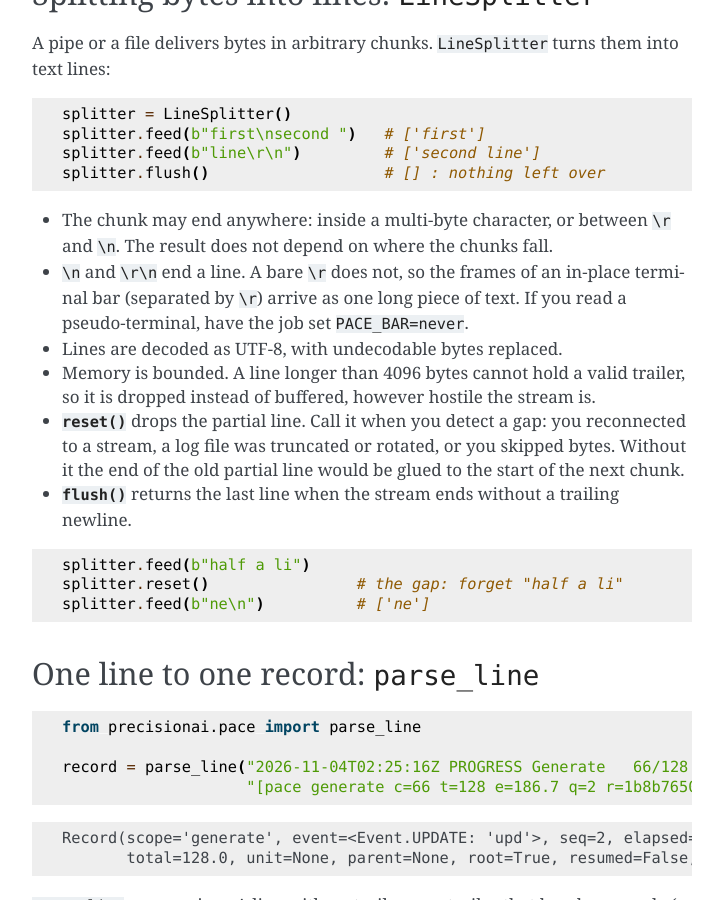
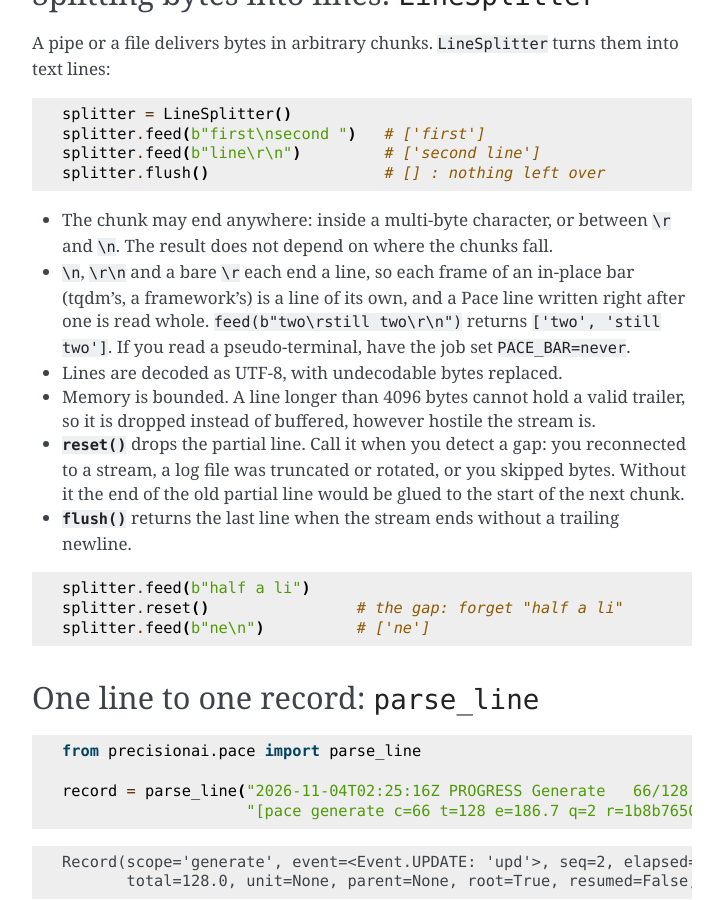
Before and after one commit to Precision-AI-Inc/pace, a Sphinx documentation site: the page built from docs/reading-output.md, in a window 1280 px wide and 900 px high, scrolled down 1658 px. Shown: the whole window, without its empty margins (388-1111 px from the left). Built offline with Sphinx 7.4.7, drawn with Linux system fonts in a browser that asks for light colours.

Commit message:
Pin the carriage-return edge cases and fix the user guide
docs/reading-output.md still said a bare \r does not end a line. The changelog called the change conformance to a spec that only now says it. Two branches of the new logic (an empty chunk between \r and \n, and \r followed by another byte) had no test that failed without them: both now have one, and a property test mixes \n, \r, \r\n and empty chunks.

```diff
--- a/docs/reading-output.md
+++ b/docs/reading-output.md
@@ -90,9 +90,10 @@ splitter.flush()                   # [] : nothing left over
 
 - The chunk may end anywhere: inside a multi-byte character, or between `\r` and `\n`.
   The result does not depend on where the chunks fall.
-- `\n` and `\r\n` end a line. A bare `\r` does not, so the frames of an in-place terminal
-  bar (separated by `\r`) arrive as one long piece of text. If you read a pseudo-terminal,
-  have the job set `PACE_BAR=never`.
+- `\n`, `\r\n` and a bare `\r` each end a line, so each frame of an in-place bar (tqdm's,
+  a framework's) is a line of its own, and a Pace line written right after one is read
+  whole. `feed(b"two\rstill two\r\n")` returns `['two', 'still two']`. If you read a
+  pseudo-terminal, have the job set `PACE_BAR=never`.
 - Lines are decoded as UTF-8, with undecodable bytes replaced.
 - Memory is bounded. A line longer than 4096 bytes cannot hold a valid trailer, so it is
   dropped instead of buffered, however hostile the stream is.
```
Also changed, not shown: CHANGELOG.md (+1 -1 lines), 2 other files.
